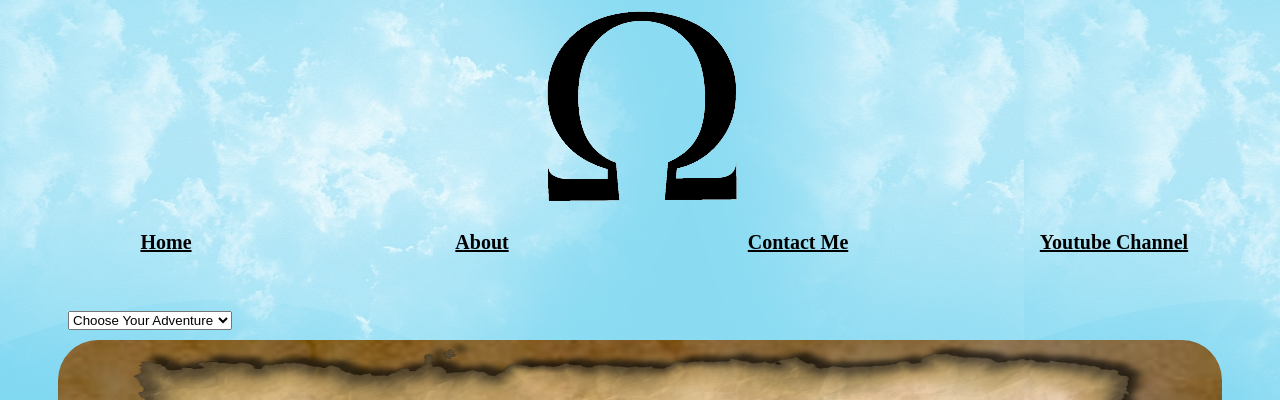
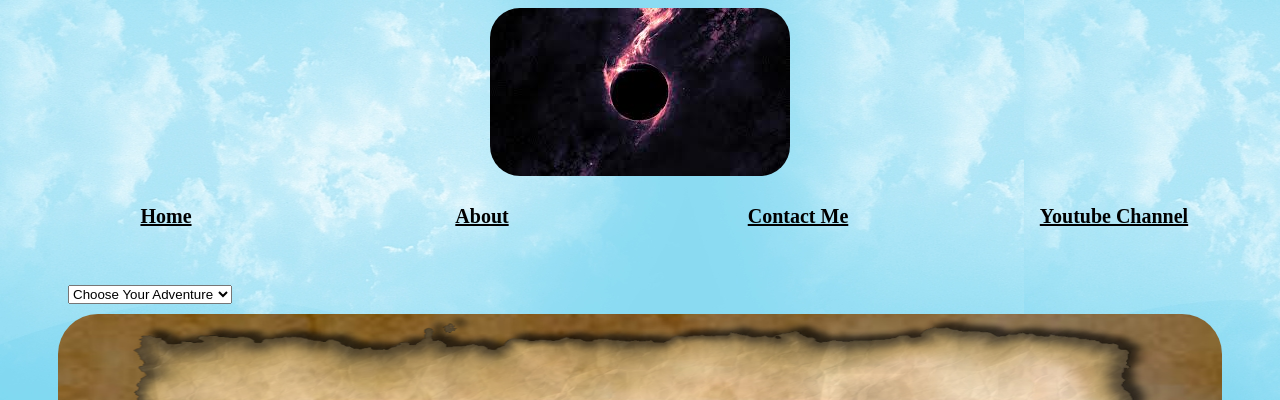
Before and after one commit to FantasyMaker/Website, a plain HTML site: page index.html in a window 1280 px wide. Shown: the top 400 px of the page. Drawn offline with Linux system fonts and the light colour scheme.

Commit message:
changed an image

```diff
--- a/css/main.css
+++ b/css/main.css
@@ -17,6 +17,10 @@
 #pageTitle {
 	text-align: center;
 
+
+}
+#pageTitle img {
+	border-radius: 30px;
 }
 
 #textBox {
--- a/index.html
+++ b/index.html
@@ -26,7 +26,7 @@
 <body id= "thePage">
   <div id="main">
     <header>
-      <div id="pageTitle"><img src="./img/Omegus.png" id="Omegus"/></div>
+      <div id="pageTitle"><img src="./img/Void.jpg" id="Omegus"/></div>
     </header>
 	<div class="alignment-example align-left nav-bar">
 		<div class="sub-item play-menuSelect" id="navHome">Home</div>
```
Also changed, not shown: img/Void.jpg (added).
